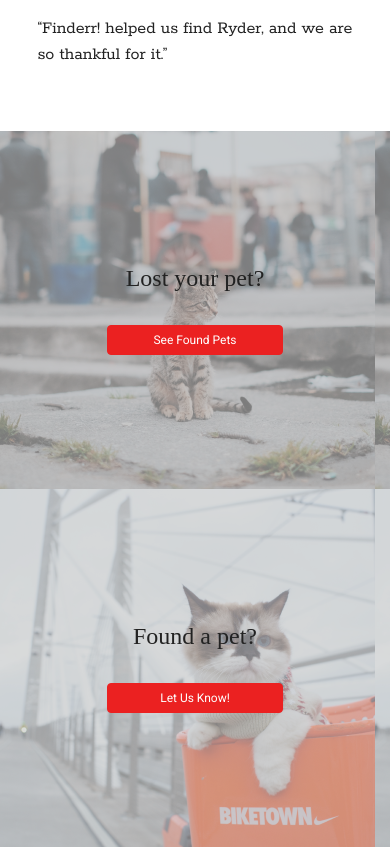
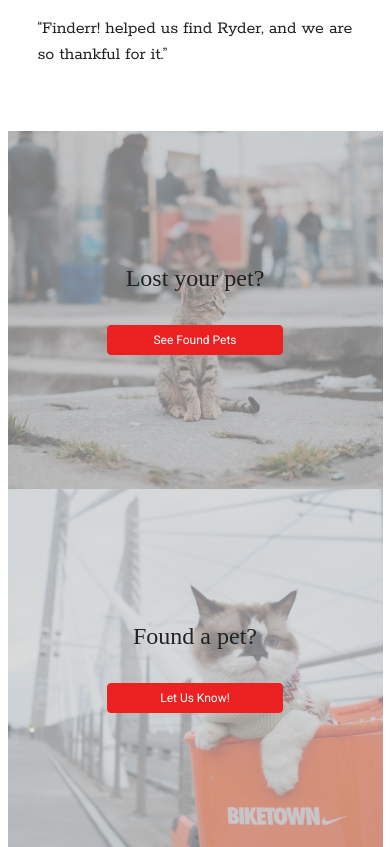
Before and after one commit to 0chriscrew0/Finderr-, a website: page index.html in a window 390 px wide. Shown: the part 2200-3047 px from the top of the page. Drawn offline with nearby package versions, Linux system fonts and the light colour scheme; a web font is replaced by a local one.

Commit message:
fix styling for action section on mobile

```diff
--- a/index.html
+++ b/index.html
@@ -254,14 +254,14 @@
             <img src="img/lost-cat.png" alt="lost cat" />
           </div>
 
-          <div class="col-md-4 lost-pet">
+          <div class="col-sm-6 col-md-4 lost-pet">
             <h1>Lost your pet?</h1>
             <button class="btn button">See Found Pets</button>
           </div>
 
           <div class="spacer"></div>
 
-          <div class="col-md-4 found-pet">
+          <div class="col-sm-6 col-md-4 found-pet">
             <h1>Found a pet?</h1>
             <button class="btn button">Let Us Know!</button>
           </div>
--- a/scss/pages/_action.scss
+++ b/scss/pages/_action.scss
@@ -6,10 +6,13 @@
   .lost-pet,
   .found-pet {
     height: 358px;
+    width: 375px;
+    margin: 0 auto;
     display: flex;
     flex-direction: column;
     justify-content: center;
     align-items: center;
+    background-repeat: no-repeat;
     h1 {
       font-family: "Quando", serif;
       font-size: 24px;
```
Also changed, not shown: css/main.min.css, 1 other file.
